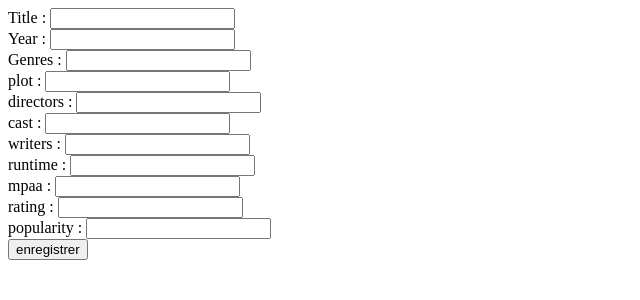
After one commit to Allan76370/movies, a PHP site: page /sql/ajout.php in a window 1280 px wide. The commit adds this page. Shown: the top 300 px of the page, without its empty margins (0-640 px from the left). Run offline with PHP 8.4, Linux system fonts and the light colour scheme.

Commit message:
fin foad?

```diff
--- /dev/null
+++ b/ajout.php
@@ -0,0 +1,109 @@
+<?php
+session_start();
+
+require './inc/pdo.php';
+require './inc/fonctions.php';
+
+if ($_SERVER['REQUEST_METHOD'] === 'POST') :
+    // definir mes variables avec ma table
+    $title = $_POST['title'];
+    $year = $_POST['year'];
+    $genres = $_POST['genres'];
+    $plot = $_POST['plot'];
+    $directors = $_POST['directors'];
+    $cast = $_POST['cast'];
+    $writers = $_POST['writers'];
+    $runtime = $_POST['runtime'];
+    $mpaa = $_POST['mpaa'];
+    $rating = $_POST['rating'];
+    $popularity = $_POST['popularity'];
+    $created = date('Y-m-d H:i:s');
+
+    // requete sql d'ajout
+    $stmt = 'INSERT INTO movies_full (title, year, genres, plot, directors, cast, writers, runtime, mpaa, rating, popularity, created) VALUES (:title, :year, :genres, :plot, :directors, :cast, :writers, :runtime, :mpaa, :rating, :popularity, :created)';
+
+    $stmt = $conn->prepare($stmt);
+    $stmt->bindValue(':title', $title, PDO::PARAM_STR);
+    $stmt->bindValue(':year', $year, PDO::PARAM_STR);
+    $stmt->bindValue(':genres', $genres, PDO::PARAM_STR);
+    $stmt->bindValue(':plot', $plot, PDO::PARAM_STR);
+    $stmt->bindValue(':directors', $directors, PDO::PARAM_STR);
+    $stmt->bindValue(':cast', $cast, PDO::PARAM_STR);
+    $stmt->bindValue(':writers', $writers, PDO::PARAM_STR);
+    $stmt->bindValue(':runtime', $runtime, PDO::PARAM_STR);
+    $stmt->bindValue(':mpaa', $mpaa, PDO::PARAM_STR);
+    $stmt->bindValue(':rating', $rating, PDO::PARAM_STR);
+    $stmt->bindValue(':popularity', $popularity, PDO::PARAM_STR);
+    $stmt->bindValue(':created', $created, PDO::PARAM_STR);
+    $stmt->execute();
+
+
+endif;
+
+
+?>
+
+
+<!DOCTYPE html>
+<html lang="en">
+
+<head>
+    <meta charset="UTF-8">
+    <meta http-equiv="X-UA-Compatible" content="IE=edge">
+    <meta name="viewport" content="width=device-width, initial-scale=1.0">
+    <title>formulaire</title>
+</head>
+
+<body>
+    <form action="" method="POST" class="connexion">
+        <div>
+            <label for="title">Title :</label>
+            <input type="text" name="title" id="title">
+        </div>
+        <div>
+            <label for="year">Year :</label>
+            <input type="text" name="year" id="year">
+        </div>
+        <div>
+            <label for="genres">Genres :</label>
+            <input type="text" name="genres" id="genres">
+        </div>
+        <div>
+            <label for="plot">plot :</label>
+            <input type="text" name="plot" id="plot">
+        </div>
+        <div>
+            <label for="directors">directors :</label>
+            <input type="text" name="directors" id="directors">
+        </div>
+        <div>
+            <label for="cast">cast :</label>
+            <input type="text" name="cast" id="cast">
+        </div>
+        <div>
+            <label for="writers">writers :</label>
+            <input type="text" name="writers" id="writers">
+        </div>
+        <div>
+            <label for="runtime">runtime :</label>
+            <input type="text" name="runtime" id="runtime">
+        </div>
+        <div>
+            <label for="mpaa">mpaa :</label>
+            <input type="text" name="mpaa" id="mpaa">
+        </div>
+        <div>
+            <label for="rating">rating :</label>
+            <input type="text" name="rating" id="rating">
+        </div>
+        <div>
+            <label for="popularity">popularity :</label>
+            <input type="text" name="popularity" id="popularity">
+        </div>
+        <div>
+            <input type="submit" value="enregistrer">
+        </div>
+    </form>
+</body>
+
+</html>
```
Also changed, not shown: dashboard.php (+31 -2 lines), edit.php (+59 -4 lines).
